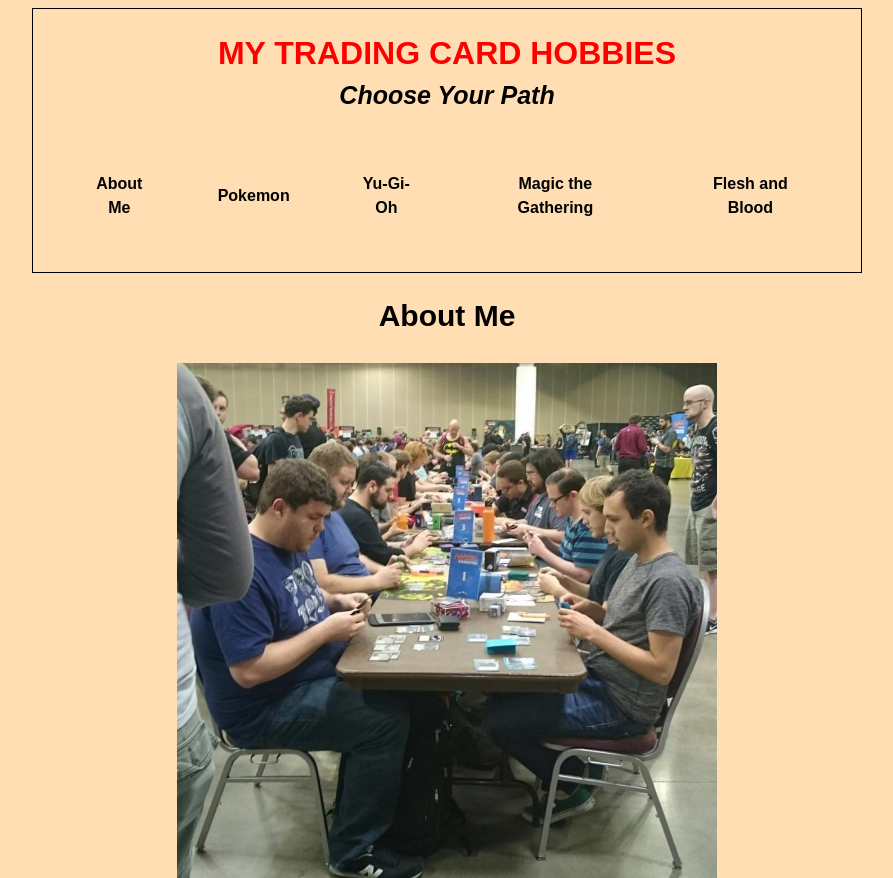
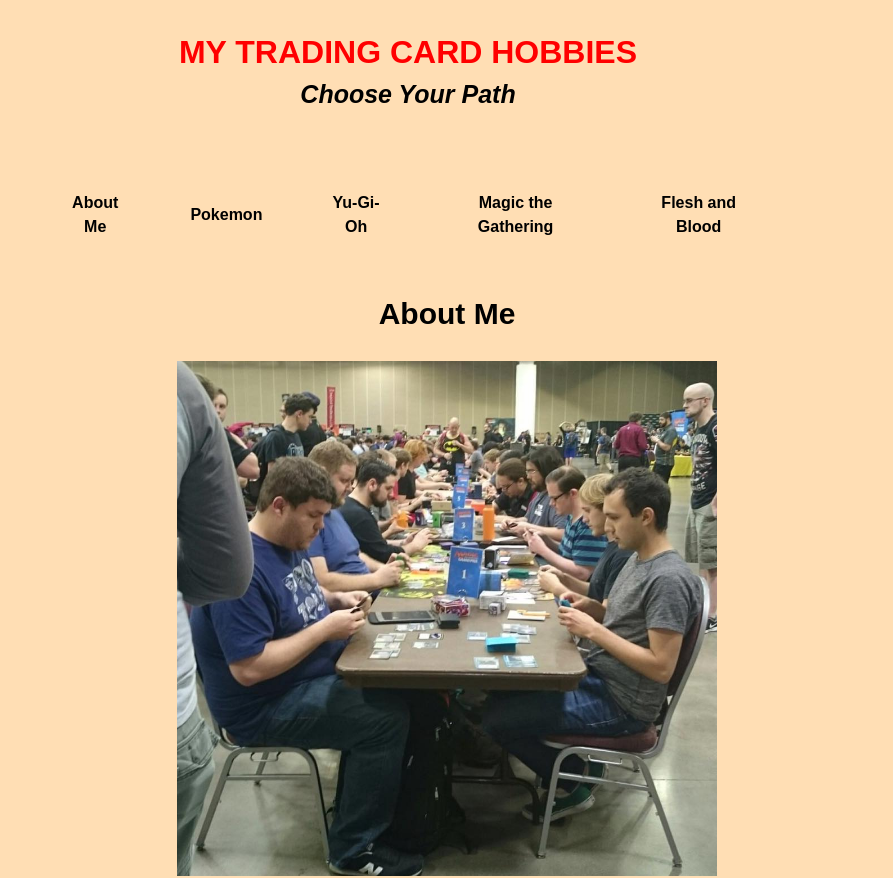
Before and after one commit to STL-LC101-January-22/assignment-4-html-me-something-Marriberry, a website: page index.html in a window 1280 px wide. Shown: the top 878 px of the page, without its empty margins (232-1125 px from the left). Drawn offline with Linux system fonts and the light colour scheme.

Commit message:
updated to fix broken test of number of elements

```diff
--- a/index.html
+++ b/index.html
@@ -5,10 +5,10 @@
       <link rel="stylesheet" type="text/css" href="styles.css">
    </head>
    <body>
-      <main class="container">
          <header class="item">
             <h1 id="mainHeading">My trading card hobbies</h1>
             <h2 id="mainsubHeader">Choose Your Path</h2>
+         </header>
          <nav>
             <ul id="navList">
                <li class="navItem"><a href="#About">About Me</a></li>
@@ -18,8 +18,7 @@
                <li class="navItem"><a href="#FAB">Flesh and Blood</a></li>
             </ul>
          </nav>
-         </header>
-
+            <main class="container">
                <article class="item" id="abtMe">
                   <a name="About"></a>
                   <h2>About Me</h2>
@@ -69,10 +68,11 @@
                   </figure>
                   <p>Flesh and Blood is a newer TCG and first released on October 2019.  It has quicky risen to become one of the world's top selling trading card games.  This game is, and I cant say enough, one of the most competitve games I have ever played.  It is a game that punishes you for miss sequencing plays and can cost you the match.  Almost every game of FaB (Flesh and Blood) I have lost, I can pinpoint exactly to the turn and why I lost.  If you are a competitive gamer, I highly recommend checking this game out despite its cost of entry.  For still being such a new game, there have already been several large events.  One of the most recent being a type of event called <em>The Calling</em> which is where I won the card pictured above.  I think this game has a very promising future and many players are switching into it from other games.  For more information about Flesh and Blood TCG, please visit <a href="https://fabtcg.com/">Fabtcg.com</a></p>
                </article>
+            </main>
 
          <footer class="item">
             <p>&#169; 2022 Jake</p>
          </footer>
-      </main>
+
    </body>
 </html>
--- a/styles.css
+++ b/styles.css
@@ -85,21 +85,14 @@
 .container {
     display: grid;
     grid-template-areas:
-    'h h'
     'm m'
     'a1 a2'
     'a3 a3'
-    'a4 a4'
-    'f f';
+    'a4 a4';
 }
 
 .item  {
     padding: 20px;
-}
-
-header {
-    grid-area: h;
-    border: 1px solid black;
 }
 
 #abtMe {
@@ -123,6 +116,5 @@
 }
 
 footer {
-    grid-area: f;
     font-weight: bold;
 }
```
Lines whose indentation alone changed are shown as unchanged.
